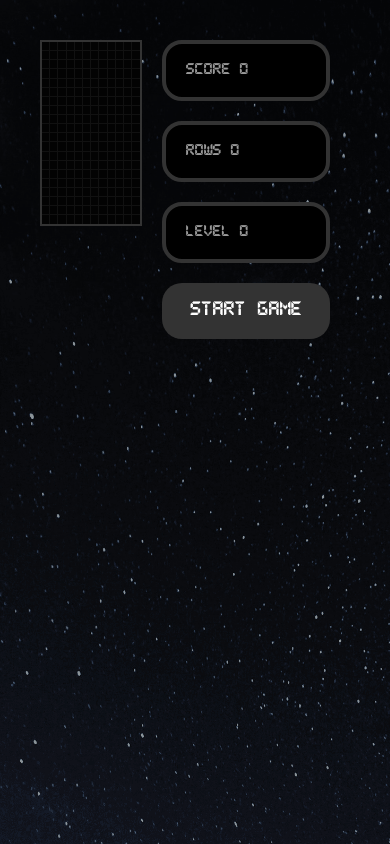
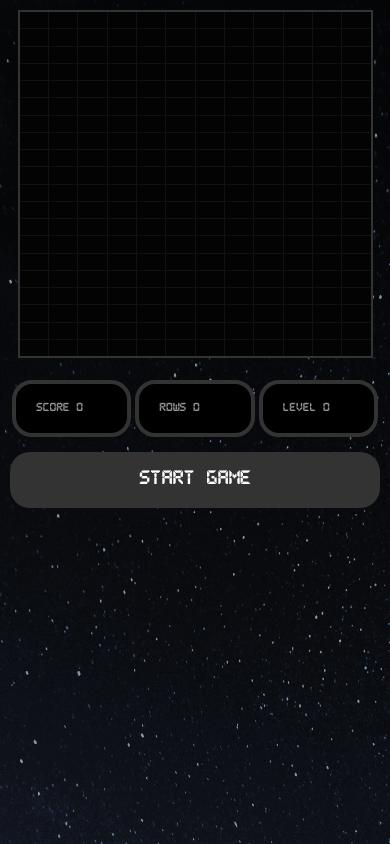
Before and after one commit to DiasJulia/Tetroritos, a React (Create React App) app: page / in a window 390 px wide. Built offline with nearby package versions, Linux system fonts and the light colour scheme.

Commit message:
responsive

```diff
--- a/public/index.html
+++ b/public/index.html
@@ -1,5 +1,5 @@
 <!DOCTYPE html>
-<html lang="en">
+<html lang="pt-br">
   <head>
     <meta charset="utf-8" />
     <link rel="icon" href="%PUBLIC_URL%/favicon.ico" />
--- a/src/App.css
+++ b/src/App.css
@@ -28,11 +28,13 @@
   color: #61dafb;
 }
 
-@keyframes App-logo-spin {
-  from {
-    transform: rotate(0deg);
+@media (max-width: 930px) {
+  .aside{
+    max-width: none!important;
+    padding: 0!important;
   }
-  to {
-    transform: rotate(360deg);
+
+  .aside div{
+    display: flex!important;
   }
 }
--- a/src/components/Tetris.jsx
+++ b/src/components/Tetris.jsx
@@ -104,11 +104,12 @@ const Tetris = () => {
         onKeyUp={keyUp}>
             <StyledTetris>
                 <Stage stage={stage} />
-                <aside>
+                <aside className='aside'>
                     {gameOver ? (
                         <div>
                         <Display gameOver={gameOver} text="game Over" />
                         <Display gameOver={gameOver} text="Mais sorte da próxima vez" />
+                        <Display text={`Score ${score}`} />
                         </div>
                     ) : (
                             <div>
--- a/src/components/styles/StyledDisplay.js
+++ b/src/components/styles/StyledDisplay.js
@@ -14,4 +14,11 @@ export const StyledDisplay = styled.div`
   background: #000;
   font-family: Pixel, Arial, Helvetica, sans-serif;
   font-size: 0.8rem;
+
+  @media(max-width: 930px){
+    margin:2px;
+    margin-bottom:15px;
+    font-size: 0.6rem;
+  }
+
 `;
--- a/src/components/styles/StyledStage.js
+++ b/src/components/styles/StyledStage.js
@@ -12,4 +12,16 @@ export const StyledStage = styled.div`
   width: 100%;
   max-width: 25vw;
   background: #111;
+
+  @media(max-width: 930px){
+    max-width: 90vw;
+    max-height: 75vh;
+    margin-left: auto;
+    margin-right: auto;
+    margin-bottom: 20px;
+    grid-template-rows: repeat(
+      ${props => props.height},
+      calc(50vw / ${props => props.width})
+    );
+  }
 `;
--- a/src/components/styles/StyledTetris.js
+++ b/src/components/styles/StyledTetris.js
@@ -22,4 +22,9 @@ export const StyledTetris = styled.div`
     display: block;
     padding: 0 20px;
   }
+
+  @media(max-width: 930px){
+    display: block;
+    padding: 10px;
+  }
 `;
```
Also changed, not shown: 12 other files (tests, documents, lock files or other folders).
